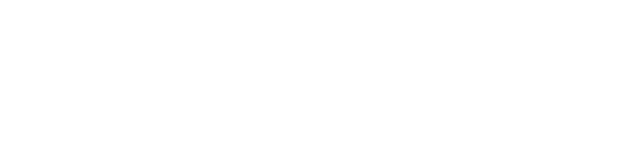
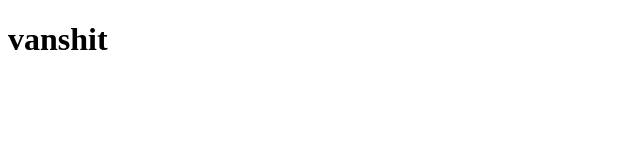
Before and after one commit to Vanshit123/FWD_CLASS, a plain HTML site: page CLASS_2.html in a window 1280 px wide. Shown: the whole page, without its empty margins (0-640 px from the left). Drawn offline with Linux system fonts and the light colour scheme.

Commit message:
added a heading

```diff
--- a/CLASS_2.html
+++ b/CLASS_2.html
@@ -6,6 +6,7 @@
     <title>Document</title>
 </head>
 <body>
+    <h1>vanshit</h1>
 
 </body>
 </html>
```
